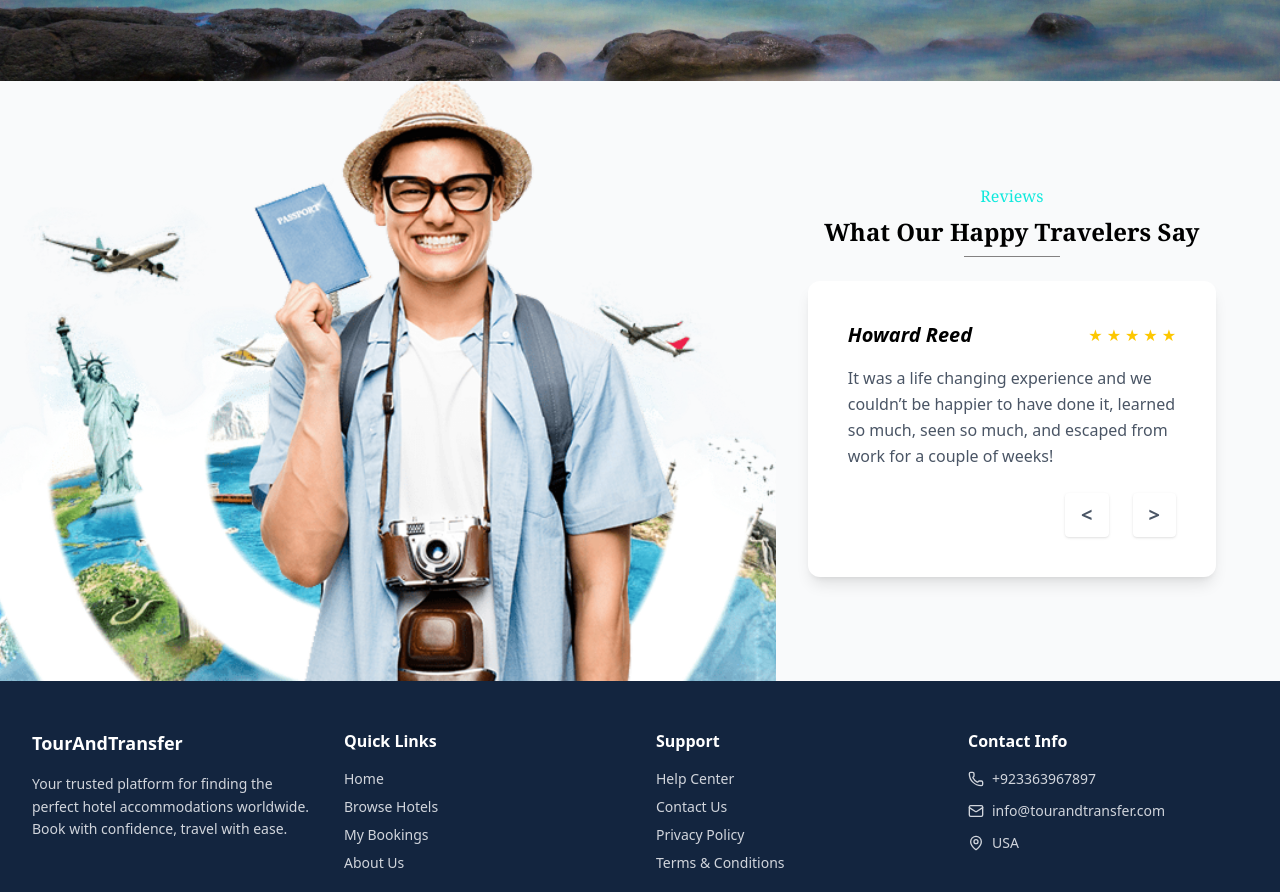
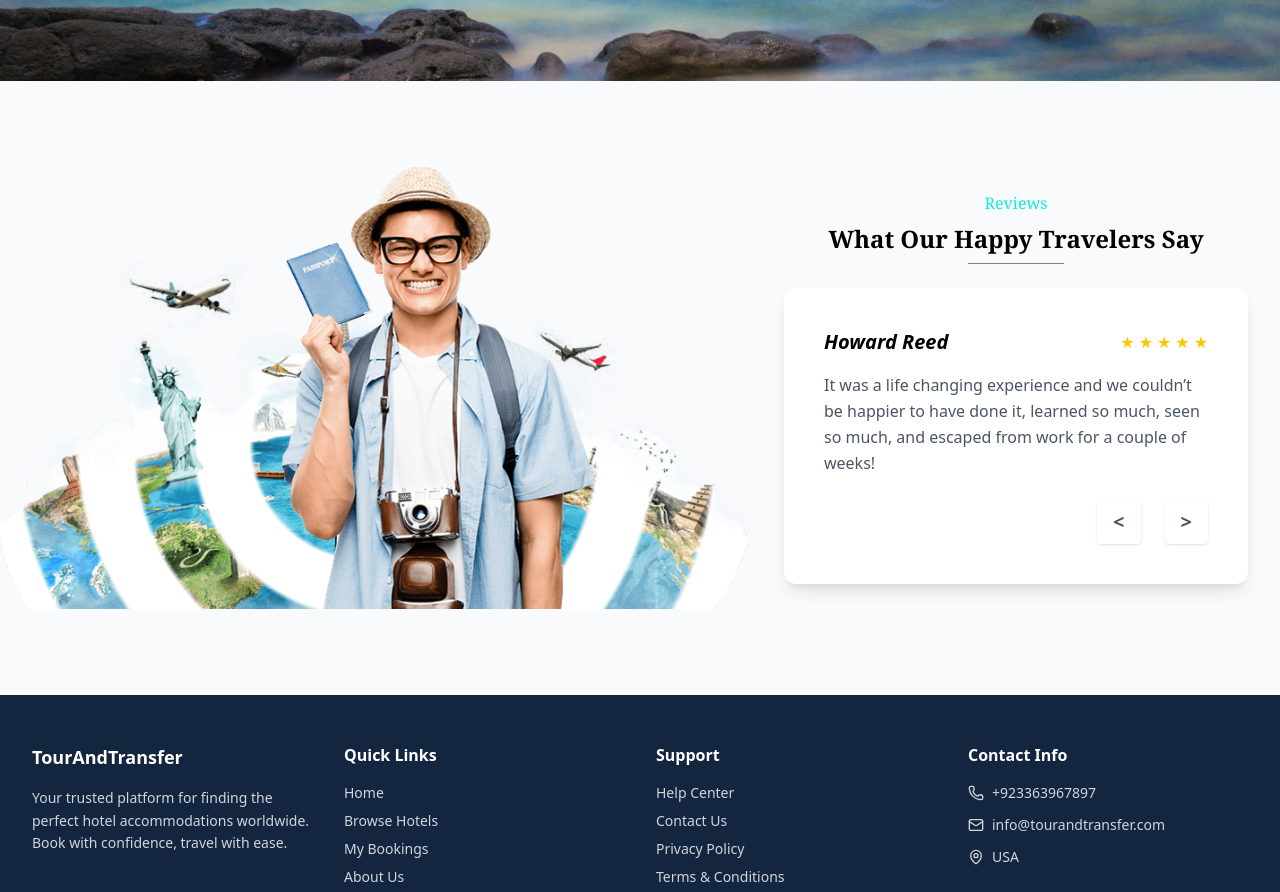
Before and after one commit to harisyawar/frontend-travelandtours, a Next.js app: page / in a window 1280 px wide. Shown: the part 2119-3011 px from the top of the page. Built offline with nearby package versions, Linux system fonts and the light colour scheme; no server answers.

Commit message:
update images issue home page

```diff
--- a/src/component/Home/HappyCustomer.jsx
+++ b/src/component/Home/HappyCustomer.jsx
@@ -3,13 +3,13 @@ import React from "react";
 
 const HappyCustomer = () => {
   return (
-    <div>
+    <div className="w-full">
       <Image
-        src="/images/whyChooseUs.png" // replace with your image path or URL
+        src="/images/WhyChooseUs.png"
         alt="Happy Customer"
-        width={1600} // set desired width
-        height={200} // set desired height
-        className=" object-cover" // optional styling
+        width={1600}
+        height={200}
+        className="w-full h-auto object-contain"
         priority
       />
     </div>
--- a/src/component/Home/Reviews.jsx
+++ b/src/component/Home/Reviews.jsx
@@ -39,21 +39,21 @@ const Reviews = () => {
   const currentReview = reviews[current];
 
   return (
-    <section className="relative w-full min-h-[600px] md:min-h-[500px] lg:h-[600px] flex items-center py-4 ">
-      <div className="flex flex-col lg:flex-row w-full items-center justify-between px-4 md:pl-0 md:pr-16 z-20 gap-8">
-        {/* Left Side - Image (LG layout unchanged) */}
-        <div className="relative w-full lg:w-[80%] h-64 md:h-80 lg:h-[600px]">
+    <section className="relative w-full min-h-[500px] lg:min-h-[600px] flex items-center py-8">
+      <div className="flex flex-col lg:flex-row w-full items-center justify-between gap-8 lg:gap-0">
+        {/* Left Side - Image */}
+        <div className="relative w-full lg:w-[60%] h-[400px] md:h-[450px] lg:h-[550px]">
           <Image
-            src="/images/left Contents.png"
+            src="/images/Left Contents.png"
             alt="Happy Travelers Background"
             fill
-            className="object-cover"
+            className="object-contain object-left"
             priority
           />
         </div>
 
         {/* Right Side - Text + Review Card */}
-        <div className="flex flex-col items-center gap-4 lg:gap-6 w-full lg:w-auto">
+        <div className="flex flex-col items-center gap-4 lg:gap-6 w-full lg:w-[40%] px-4 lg:pr-8">
           {/* Heading */}
           <div className="flex flex-col items-center gap-2 text-center">
             <h4 className="font-serif text-[#10E9DD] !mb-0">Reviews</h4>
```
